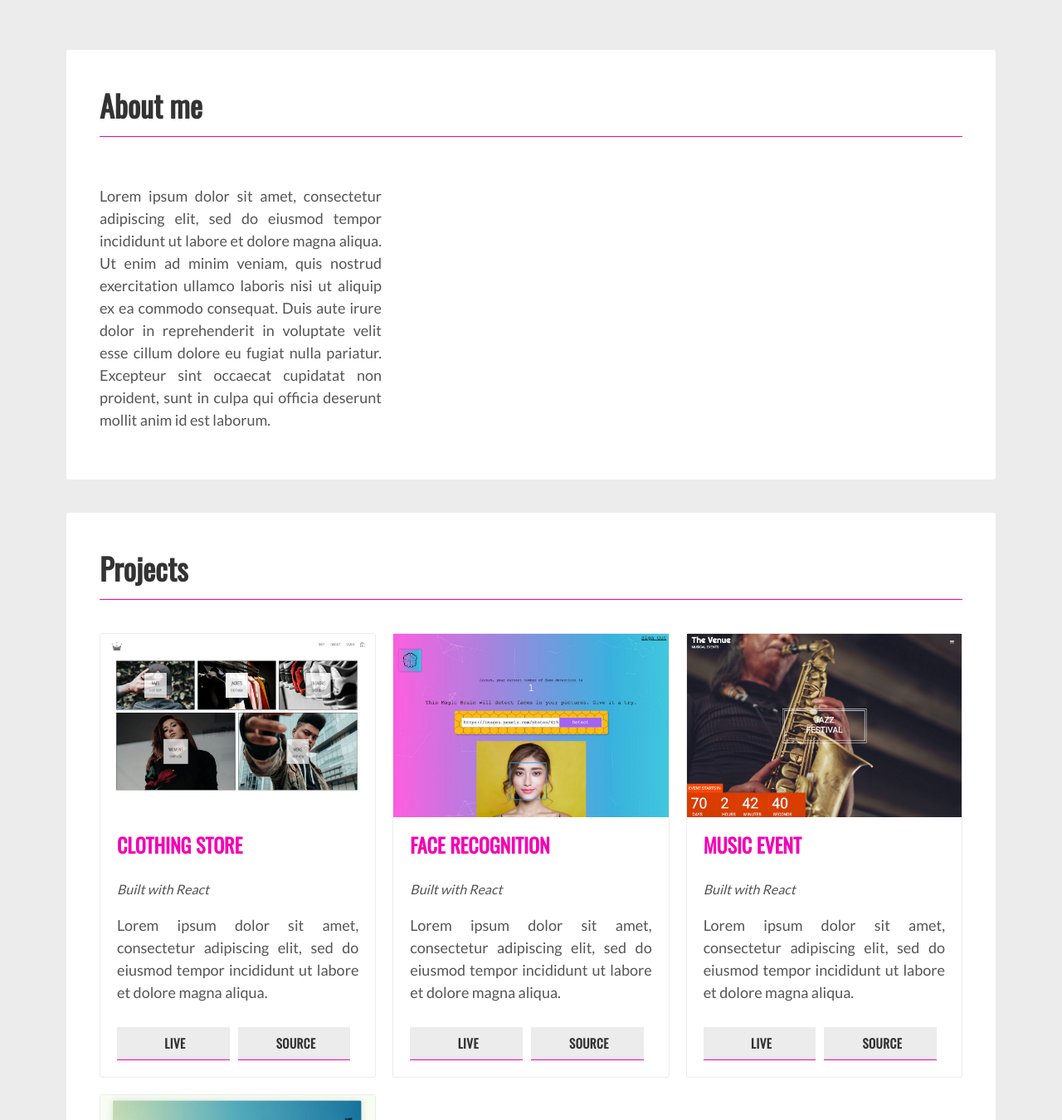
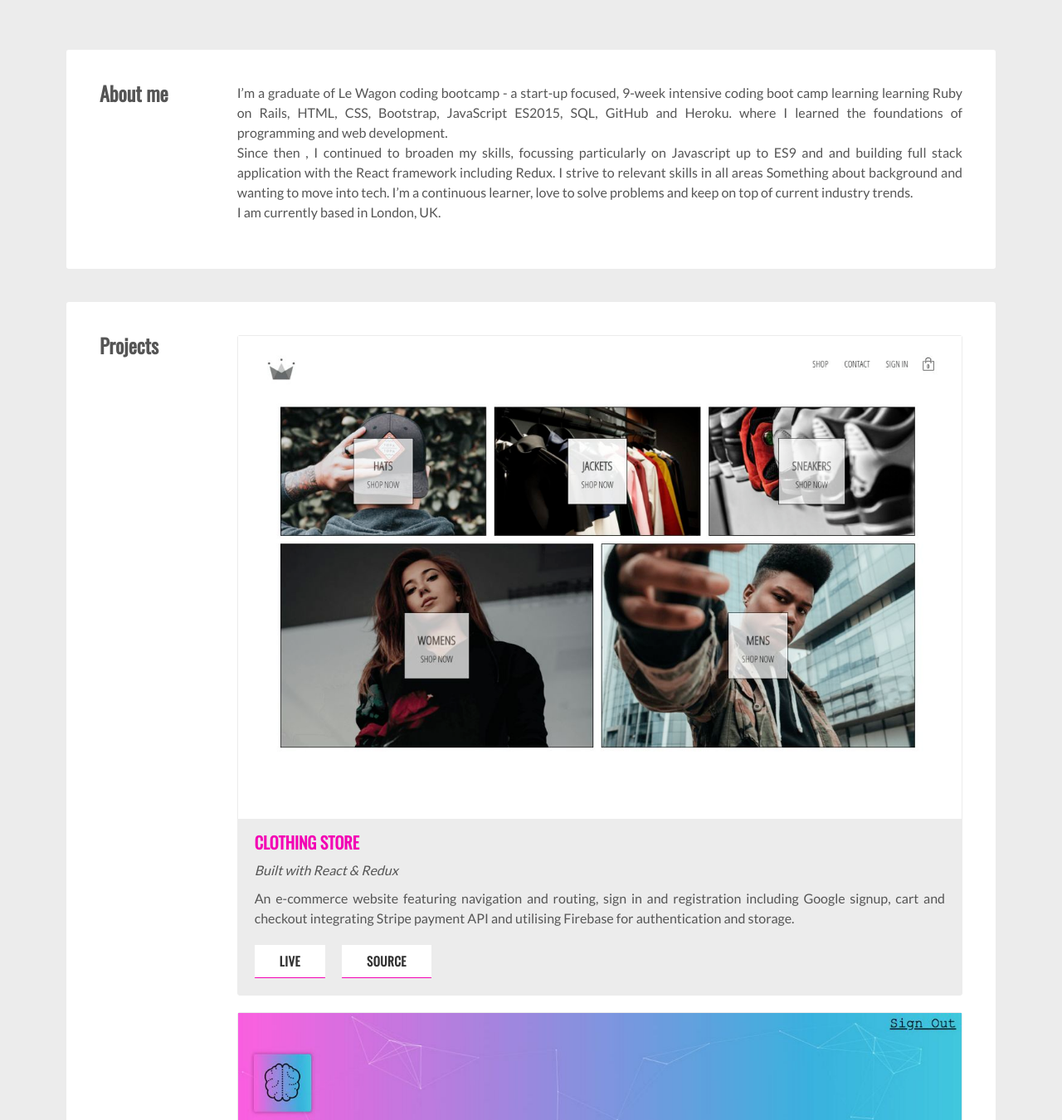
Before and after one commit to grahamcottridge/gc-portfolio, a React (Create React App) app: page / in a window 1280 px wide. Shown: the part 760-2110 px from the top of the page at 83% size. Built offline with nearby package versions, Linux system fonts and the light colour scheme.

Commit message:
Update component structure and styles

```diff
--- a/package.json
+++ b/package.json
@@ -13,7 +13,8 @@
     "react-reveal": "^1.2.2",
     "react-scripts": "3.1.2",
     "react-scroll": "^1.7.14",
-    "react-scroll-parallax": "^2.2.0"
+    "react-scroll-parallax": "^2.2.0",
+    "react-visibility-sensor": "^5.1.1"
   },
   "scripts": {
     "start": "react-scripts start",
--- a/src/App.css
+++ b/src/App.css
@@ -1,8 +1,8 @@
 body {
   margin: 0 auto;
   font-family: "Lato", sans-serif;
-  font-size: 18px;
-  line-height: 1.5;
+  font-size: 16px;
+  line-height: 1.5em;
   color: #555;
   background: #ececec;
   -webkit-font-smoothing: antialiased;
@@ -18,7 +18,7 @@ h6,
 a,
 strong {
   font-family: "Oswald", sans-serif;
-  color: #333;
+  color: 444;
 }
 
 p {
--- a/src/components/about/about.component.jsx
+++ b/src/components/about/about.component.jsx
@@ -4,16 +4,20 @@ import image from "../../assets/graham.jpg";
 
 import "./about.styles.scss";
 
-const About = () => (
+const About = props => (
   <div className="about-container">
-    <p>
-      Lorem ipsum dolor sit amet, consectetur adipiscing elit, sed do eiusmod
-      tempor incididunt ut labore et dolore magna aliqua. Ut enim ad minim
-      veniam, quis nostrud exercitation ullamco laboris nisi ut aliquip ex ea
-      commodo consequat. Duis aute irure dolor in reprehenderit in voluptate
-      velit esse cillum dolore eu fugiat nulla pariatur. Excepteur sint occaecat
-      cupidatat non proident, sunt in culpa qui officia deserunt mollit anim id
-      est laborum.
+    <h2 className="title">About me</h2>
+    <p className="about-me">
+      I’m a graduate of Le Wagon coding bootcamp - a start-up focused, 9-week
+      intensive coding boot camp learning learning Ruby on Rails, HTML, CSS,
+      Bootstrap, JavaScript ES2015, SQL, GitHub and Heroku. where I learned the
+      foundations of programming and web development. <br></br>Since then , I
+      continued to broaden my skills, focussing particularly on Javascript up to
+      ES9 and and building full stack application with the React framework
+      including Redux. I strive to relevant skills in all areas Something about
+      background and wanting to move into tech. I’m a continuous learner, love
+      to solve problems and keep on top of current industry trends. <br></br>I
+      am currently based in London, UK.
     </p>
   </div>
 );
--- a/src/components/about/about.styles.scss
+++ b/src/components/about/about.styles.scss
@@ -1,18 +1,22 @@
 .about-container {
   display: grid;
-  grid-template-columns: 1fr 2fr;
+  grid-template-columns: 1fr 6fr;
   // grid-template-columns: repeat(auto-fit, minmax(200px, 1fr));
   grid-gap: 20px;
 
-  // .image {
-  //   // border: 1px solid #000;
-  // }
-
-  .image > img {
-    width: 100%;
+  .title {
+    margin-top: 0px;
   }
 
-  .text > p {
-    vertical-align: text-top;
+  .about-me {
+    margin-top: 0px;
   }
 }
+
+// .image {
+//   // border: 1px solid #000;
+// }
+
+// .image > img {
+//   width: 100%;
+// }
--- a/src/components/card/card.component.jsx
+++ b/src/components/card/card.component.jsx
@@ -2,15 +2,15 @@ import React from "react";
 
 import "./card.styles.scss";
 
-const Card = props => {
-  return (
-    <div className="card">
-      <div className="title" id={props.id}>
-        <h2 id={props.section}>{props.title}</h2>
-      </div>
+import Fade from "react-reveal/Fade";
+import VisibilitySensor from "react-visibility-sensor";
+
+const Card = props => (
+  <Fade top>
+    <div className="card" id={props.section}>
       {props.children}
     </div>
-  );
-};
+  </Fade>
+);
 
 export default Card;
--- a/src/components/custom-button/custom-button.styles.scss
+++ b/src/components/custom-button/custom-button.styles.scss
@@ -1,19 +1,17 @@
 .custom-button {
-  min-width: 100px;
   height: 40px;
   letter-spacing: 0.5px;
-  line-height: 15px;
-  padding: 0 10px 0 10px;
-  margin: 10px 10px 0px 0px;
   font-size: 15px;
-  background-color: #ececec;
+  background: white;
+  padding: 0px;
+  margin: 0px 20px 20px 0px;
+  // background: #ececec;
   color: #333333;
   text-transform: uppercase;
   font-weight: bolder;
   border: none;
   border-bottom: 1px solid #f300b4;
   cursor: pointer;
-  display: flex;
 
   &:hover {
     background-color: #f300b4;
--- a/src/components/nav/nav.component.jsx
+++ b/src/components/nav/nav.component.jsx
@@ -19,7 +19,7 @@ const Nav = () => {
           to="about"
           spy={true}
           smooth={true}
-          offset={-30}
+          offset={-100}
           duration={1000}
         >
           About me
@@ -31,7 +31,7 @@ const Nav = () => {
           to="projects"
           spy={true}
           smooth={true}
-          offset={-30}
+          offset={-100}
           duration={1000}
         >
           Projects
--- a/src/components/project-item/project-item.component.jsx
+++ b/src/components/project-item/project-item.component.jsx
@@ -5,15 +5,13 @@ import "./project-item.styles.scss";
 
 const ProjectItem = ({ title, image, sub, text, live, source }) => {
   return (
-    <div className="project">
-      <div>
+    <div className="project-container">
       <div className="image">
         <img src={image} alt="screenshot" />
       </div>
-      </div>
       <div className="content">
         <div className="title">
-          <h3 style={{ marginTop: ".5rem" }}>{title.toUpperCase()}</h3>
+          <h3>{title.toUpperCase()}</h3>
         </div>
         <div className="sub">
           <p>{sub}</p>
@@ -21,6 +19,8 @@ const ProjectItem = ({ title, image, sub, text, live, source }) => {
         <div className="text">
           <p>{text}</p>
         </div>
+      </div>
+
       <div className="buttons">
         <CustomButton>
           <a
@@ -44,7 +44,6 @@ const ProjectItem = ({ title, image, sub, text, live, source }) => {
         </CustomButton>
       </div>
     </div>
-    </div>
   );
 };
 
--- a/src/components/project-item/project-item.styles.scss
+++ b/src/components/project-item/project-item.styles.scss
@@ -1,46 +1,42 @@
-.project {
+.project-container {
   border: 1px solid #ececec;
   border-radius: 3px;
-  background: white;
+  background: #ececec;
+  margin: 0px 0px 20px;
 
   .image > img {
     width: 100%;
     max-height: 80%;
   }
+}
 
 .content {
-    padding: 0px 20px 20px;
-  }
+  padding: 5px 20px 20px;
 
   .title > h3 {
     color: #f300b4;
-    font-size: 24px;
+    font-size: 20px;
+    margin: 5px 0px 10px;
   }
-
-  .sub {
+  .sub > p {
     font-style: italic;
     font-size: 16px;
+    margin: 5px 0px 10px;
   }
-
-  .text {
+  .text > p {
+    font-size: 16px;
+    margin: 5px 0px 0px;
+  }
 }
 
 .buttons {
-    border: none;
-    display: flex;
-    justify-content: flex-start;
-
+  margin: 0px 20px;
   .link {
     color: #333;
     text-decoration: none;
-      min-width: 100px;
-      height: 40px;
-      letter-spacing: 0.5px;
-      line-height: 15px;
-      padding: 12px 10px 0 10px;
+    padding: 8px 30px 8px 30px;
   }
   .link:hover {
     color: white;
   }
 }
-}
--- a/src/components/projects/projects.component.jsx
+++ b/src/components/projects/projects.component.jsx
@@ -8,6 +8,8 @@ import "./projects.styles.scss";
 const Projects = () => {
   return (
     <div className="projects-container">
+      <h2 className="title">Projects</h2>
+      <div className="projects">
         {PROJECT_DATA.map(({ id, title, image, sub, text, live, source }) => (
           <ProjectItem
             key={id}
@@ -20,6 +22,7 @@ const Projects = () => {
           />
         ))}
       </div>
+    </div>
   );
 };
 
--- a/src/components/projects/projects.data.jsx
+++ b/src/components/projects/projects.data.jsx
@@ -8,10 +8,10 @@ const PROJECT_DATA = [
   {
     id: 1,
     title: "Clothing Store",
-    sub: "Built with React",
+    sub: "Built with React & Redux",
     image: imageOne,
     text:
-      "Lorem ipsum dolor sit amet, consectetur adipiscing elit, sed do eiusmod tempor incididunt ut labore et dolore magna aliqua.",
+      "An e-commerce website featuring navigation and routing, sign in and registration including Google signup, cart and checkout integrating Stripe payment API and utilising Firebase for authentication and storage.",
     live: "https://react-clothes-shop.herokuapp.com/",
     source: "https://github.com/grahamcottridge/react-clothing-store"
   },
@@ -31,7 +31,7 @@ const PROJECT_DATA = [
     sub: "Built with React",
     image: imageFour,
     text:
-      "Lorem ipsum dolor sit amet, consectetur adipiscing elit, sed do eiusmod tempor incididunt ut labore et dolore magna aliqua.",
+      "An event launch website utilising several react animation libraries and featuring a countdown to the event and side drawer navigation.",
     live: "http://striped-love.surge.sh/",
     source: "https://github.com/grahamcottridge/react-music-event"
   },
--- a/src/components/projects/projects.styles.scss
+++ b/src/components/projects/projects.styles.scss
@@ -1,5 +1,20 @@
 .projects-container {
   display: grid;
-  grid-template-columns: repeat(auto-fit, minmax(300px, 1fr));
+  grid-template-columns: 1fr 6fr;
   grid-gap: 20px;
+
+  .title {
+    margin-top: 0px;
+  }
 }
+
+.projects {
+  display: flex;
+  flex-direction: column;
+  justify-content: flex-start;
+
+  // display: grid;
+  // grid-template-columns: repeat(auto-fill, minmax(300px, 1fr));
+  // grid-template-columns: 1fr 1fr;
+  // grid-gap: 20px;
+}
```
Also changed, not shown: 1 other file (tests, documents, lock files or other folders). Lines whose indentation alone changed are shown as unchanged.
